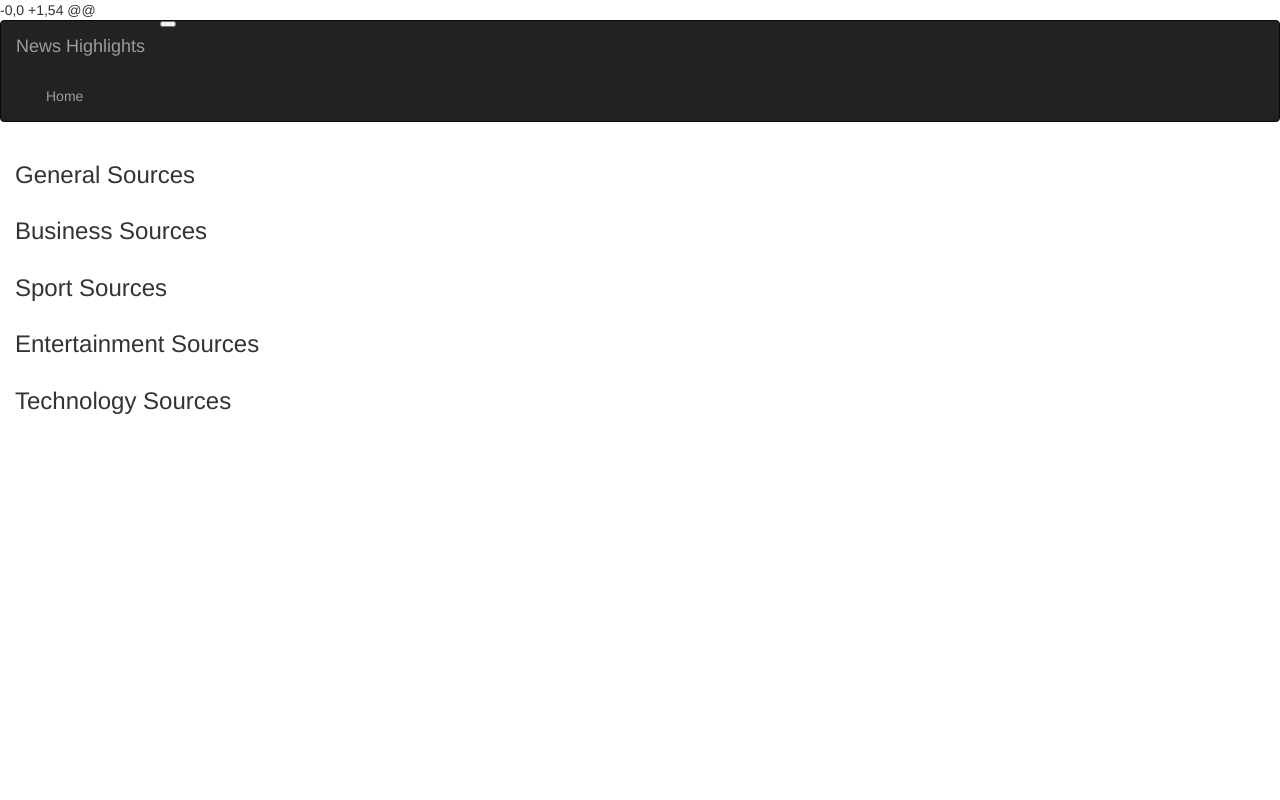
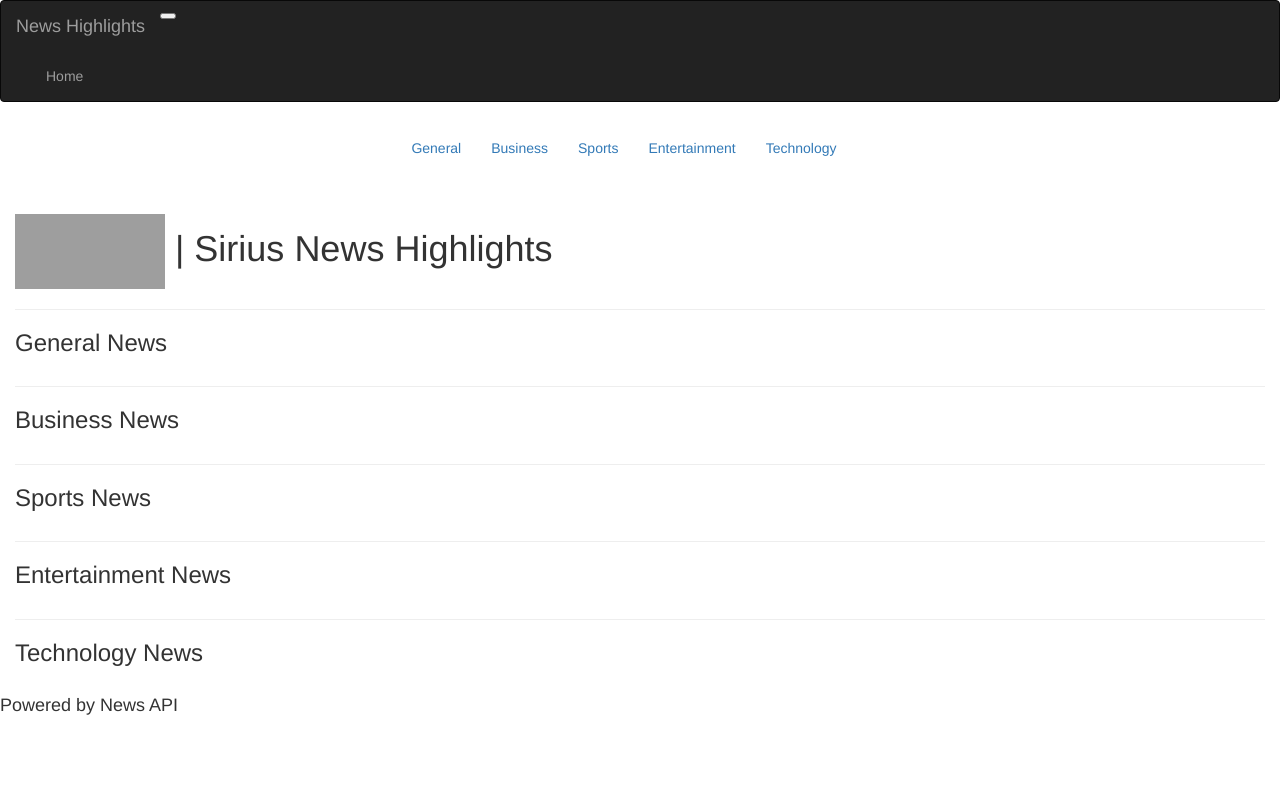
Before and after one commit to Noble-mungu/python-2, a Python web app: template app/templates/index.html in a window 1280 px wide. Run offline with Jinja, Linux system fonts and the light colour scheme; the template is opened without the code that fills it, so the values that code supplies are empty; some libraries are stand-ins or nearby versions; grey boxes are pictures that could not be loaded.

Commit message:
update index.html

```diff
--- a/app/templates/index.html
+++ b/app/templates/index.html
@@ -1,22 +1,44 @@
- -0,0 +1,54 @@
 {% extends 'base.html' %}
 {% import 'macros.html' as macro %}
+<!-- Styles Block -->
+{% block styles %}
+    {{ super() }}
+    <link href="https://fonts.googleapis.com/css?family=Black+Ops+One" rel="stylesheet">
+    <link rel="stylesheet" href="{{url_for('static', filename='css/index.css')}}">
+{% endblock %}
 <!-- Content Block -->
 {% block content %}
+<div class="navbar navbar-light" role="navigation">
+    <div class="container-fluid">
+        <div class="navbar-collapse collapse">
+            <ul class="nav navbar-nav" style="padding-left:30%">
+                <li><a href="#general">General</a></li>
+                <li><a href="#business">Business</a></li>
+                <li><a href="#sport">Sports</a></li>
+                <li><a href="#entertainment">Entertainment</a></li>
+                <li><a href="#technology">Technology</a></li>
+            </ul>
+        </div>
+    </div>
+</div>
 <main class="container-fluid">
-
-	<!-- General Sources section  -->
-    <div style="display: block">
-        <h3>General Sources</h3>
+    <div class="page_name">
+        <h1><img src="static/images/logo.jpg" alt="" width="150px" height="75px"> | Sirius News Highlights</h1>
+    </div>
+    <!-- General Sources section  -->
+    <hr />
+    <div class="source_section">
+        <h3 id="general" class="source_section_name">General News</h3>
         <ul>
             <div class="row">
-        	   {{ macro.displaySourcesList(general) }}
+               {{ macro.displaySourcesList(general) }}
             </div>
         </ul>
     </div>
  <!-- Business Sources section  -->
-    <div style="display: block">
-        <h3>Business Sources</h3>
+    <hr />
+    <div class="source_section">
+        <h3 id="business" class="source_section_name">Business News</h3>
         <ul>
             <div class="row">
                {{ macro.displaySourcesList(business) }}
@@ -24,8 +46,9 @@
         </ul>
     </div>
     <!-- Sport Sources section  -->
-    <div style="display: block">
-        <h3>Sport Sources</h3>
+    <hr />
+    <div class="source_section">
+        <h3 id="sport" class="source_section_name">Sports News</h3>
         <ul>
             <div class="row">
                {{ macro.displaySourcesList(sport) }}
@@ -33,8 +56,9 @@
         </ul>
     </div>
     <!-- Entertainment Sources section  -->
-    <div style="display: block">
-        <h3>Entertainment Sources</h3>
+    <hr />
+    <div class="source_section">
+        <h3 id="entertainment" class="source_section_name">Entertainment News</h3>
         <ul>
             <div class="row">
                {{ macro.displaySourcesList(entertainment) }}
@@ -42,8 +66,9 @@
         </ul>
     </div>
     <!-- Technology Sources section  -->
-    <div style="display: block">
-        <h3>Technology Sources</h3>
+    <hr />
+    <div class="source_section">
+        <h3 id="technology" class="source_section_name">Technology News</h3>
         <ul>
             <div class="row">
                {{ macro.displaySourcesList(technology) }}
@@ -52,4 +77,7 @@
     </div>
 
 </main>
+<footer>
+    <h4>Powered by News API</h4>
+</footer>
 {% endblock %}
```
